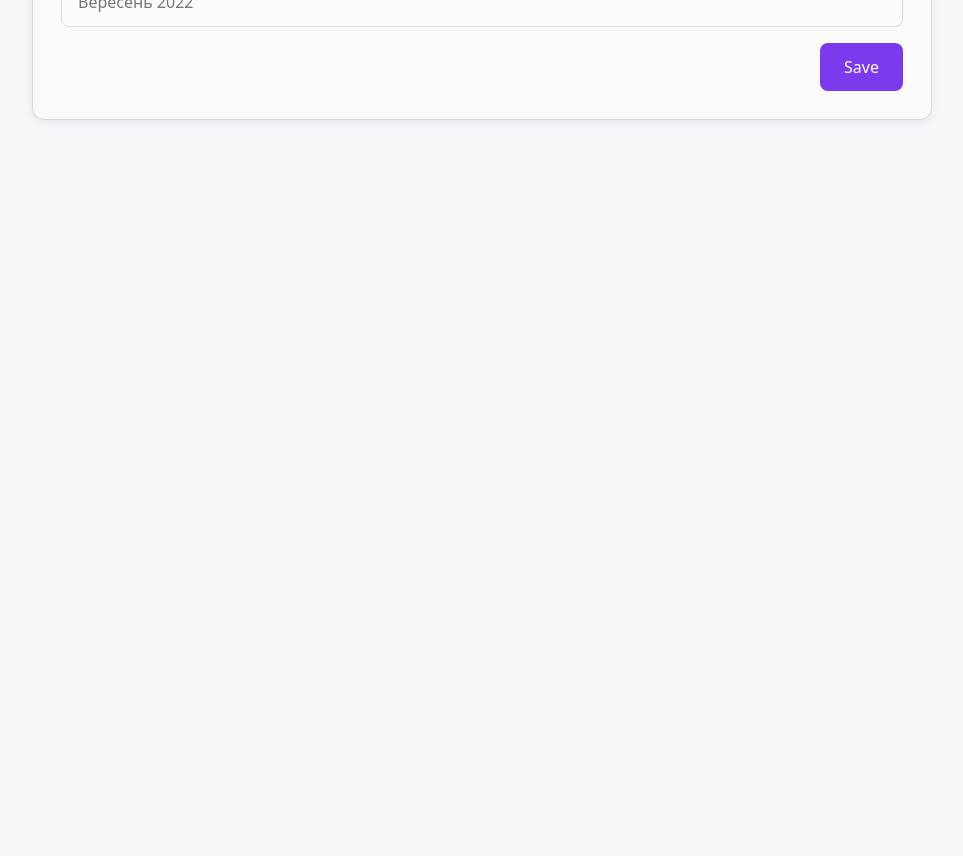
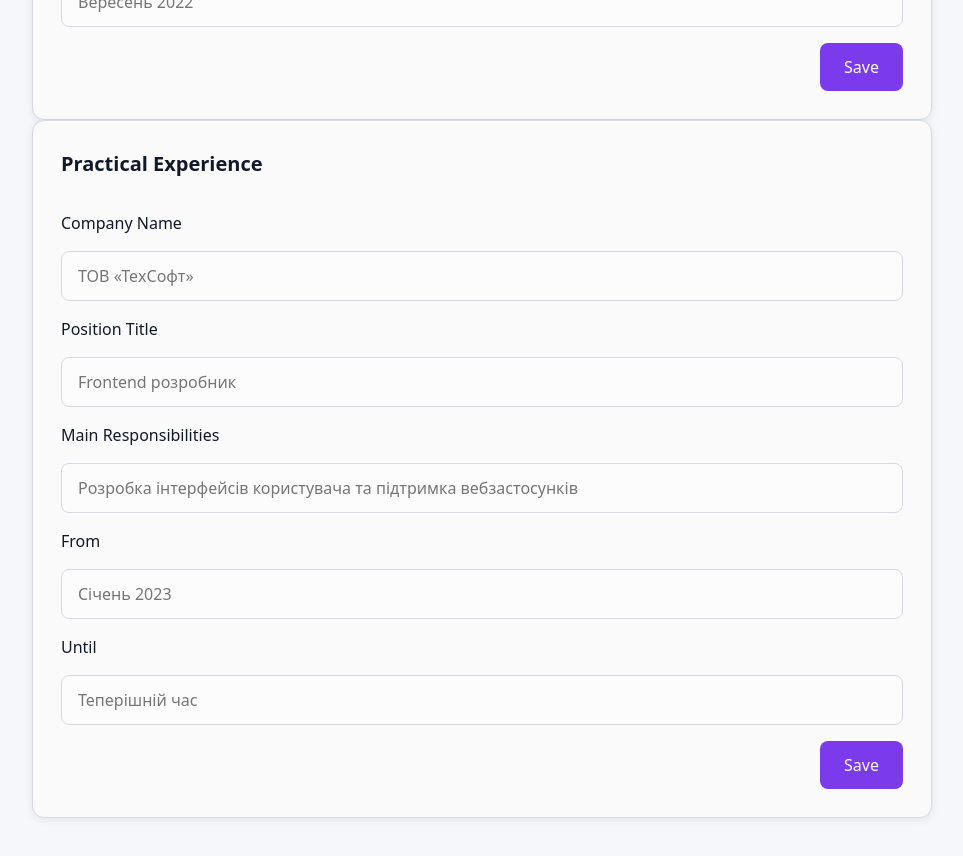
Before and after one commit to mykola-lp/cv-application, a React (Vite) app: page / in a window 1280 px wide. Shown: the part 980-1836 px from the top of the page, without its empty margins (158-1121 px from the left). Before the commit the page ends 1148 px from the top, so only its background shows below. Built offline with nearby package versions, Linux system fonts and the light colour scheme.

Commit message:
experience compnent with styles

```diff
--- a/src/App.jsx
+++ b/src/App.jsx
@@ -4,7 +4,7 @@ import reactLogo from './assets/react.svg'
 import viteLogo from './assets/vite.svg'
 import heroImg from './assets/hero.png'
 
-import { GeneralInfo, Education } from './components';
+import { GeneralInfo, Education, Experience } from './components';
 
 import './App.css'
 
@@ -16,6 +16,8 @@ function App() {
       <GeneralInfo />
 
       <Education />
+
+      <Experience />
     </main>
   );
 }
--- a/src/components/Education/Education.jsx
+++ b/src/components/Education/Education.jsx
@@ -81,7 +81,10 @@ function Education() {
         )}
       </div>
 
-      <Button type="button" onClick={handleButtonClick}>
+      <Button
+        type="button"
+        onClick={handleButtonClick}
+       >
         {isEditing ? "Save" : "Edit"}
       </Button>
     </Card>
--- a/src/components/Experience/Experience.css
+++ b/src/components/Experience/Experience.css
@@ -0,0 +1,9 @@
+.experience {
+  display: flex;
+  flex-direction: column;
+  gap: 0.5rem;
+}
+
+.experience > button {
+  align-self: flex-end;
+}
--- a/src/components/Experience/Experience.jsx
+++ b/src/components/Experience/Experience.jsx
@@ -0,0 +1,130 @@
+import { useState } from "react";
+
+import Button from "../Button/Button";
+import Input from "../Input/Input";
+import Card from "../Card/Card";
+
+import "./Experience.css";
+
+function Experience() {
+  const [experienceInfo, setExperienceInfo] = useState({
+    companyName: "",
+    positionTitle: "",
+    responsibilities: "",
+    fromDate: "",
+    untilDate: "",
+  });
+
+  const [isEditing, setIsEditing] = useState(true);
+
+  const handleChange = (event) => {
+    const { name, value } = event.target;
+
+    setExperienceInfo((prev) => ({
+      ...prev,
+      [name]: value,
+    }));
+  };
+
+  const handleButtonClick = () => {
+    setIsEditing((prev) => !prev);
+  };
+
+  return (
+    <Card title="Practical Experience" className="experience">
+      <div className={`field ${!isEditing ? "field--readonly" : ""}`}>
+        <label htmlFor="companyName">Company Name</label>
+
+        {isEditing ? (
+          <Input
+            id="companyName"
+            name="companyName"
+            type="text"
+            placeholder="ТОВ «ТехСофт»"
+            value={experienceInfo.companyName}
+            onChange={handleChange}
+          />
+        ) : (
+          <p className="field-value">{experienceInfo.companyName}</p>
+        )}
+      </div>
+
+      <div className={`field ${!isEditing ? "field--readonly" : ""}`}>
+        <label htmlFor="positionTitle">Position Title</label>
+
+        {isEditing ? (
+          <Input
+            id="positionTitle"
+            name="positionTitle"
+            type="text"
+            placeholder="Frontend розробник"
+            value={experienceInfo.positionTitle}
+            onChange={handleChange}
+          />
+        ) : (
+          <p className="field-value">{experienceInfo.positionTitle}</p>
+        )}
+      </div>
+
+      <div className={`field ${!isEditing ? "field--readonly" : ""}`}>
+        <label htmlFor="responsibilities">Main Responsibilities</label>
+
+        {isEditing ? (
+          <Input
+            id="responsibilities"
+            name="responsibilities"
+            type="text"
+            placeholder="Розробка інтерфейсів користувача та підтримка вебзастосунків"
+            value={experienceInfo.responsibilities}
+            onChange={handleChange}
+          />
+        ) : (
+          <p className="field-value">{experienceInfo.responsibilities}</p>
+        )}
+      </div>
+
+      <div className={`field ${!isEditing ? "field--readonly" : ""}`}>
+        <label htmlFor="fromDate">From</label>
+
+        {isEditing ? (
+          <Input
+            id="fromDate"
+            name="fromDate"
+            type="text"
+            placeholder="Січень 2023"
+            value={experienceInfo.fromDate}
+            onChange={handleChange}
+          />
+        ) : (
+          <p className="field-value">{experienceInfo.fromDate}</p>
+        )}
+      </div>
+
+      <div className={`field ${!isEditing ? "field--readonly" : ""}`}>
+        <label htmlFor="untilDate">Until</label>
+
+        {isEditing ? (
+          <Input
+            id="untilDate"
+            name="untilDate"
+            type="text"
+            placeholder="Теперішній час"
+            value={experienceInfo.untilDate}
+            onChange={handleChange}
+          />
+        ) : (
+          <p className="field-value">{experienceInfo.untilDate}</p>
+        )}
+      </div>
+
+      <Button
+        type="button"
+        onClick={handleButtonClick}
+      >
+        {isEditing ? "Save" : "Edit"}
+      </Button>
+    </Card>
+  );
+}
+
+export default Experience;
--- a/src/components/index.js
+++ b/src/components/index.js
@@ -1,3 +1,5 @@
 export { default as GeneralInfo } from './GeneralInfo/GeneralInfo';
 
 export { default as Education } from './Education/Education';
+
+export { default as Experience } from './Experience/Experience';
```
